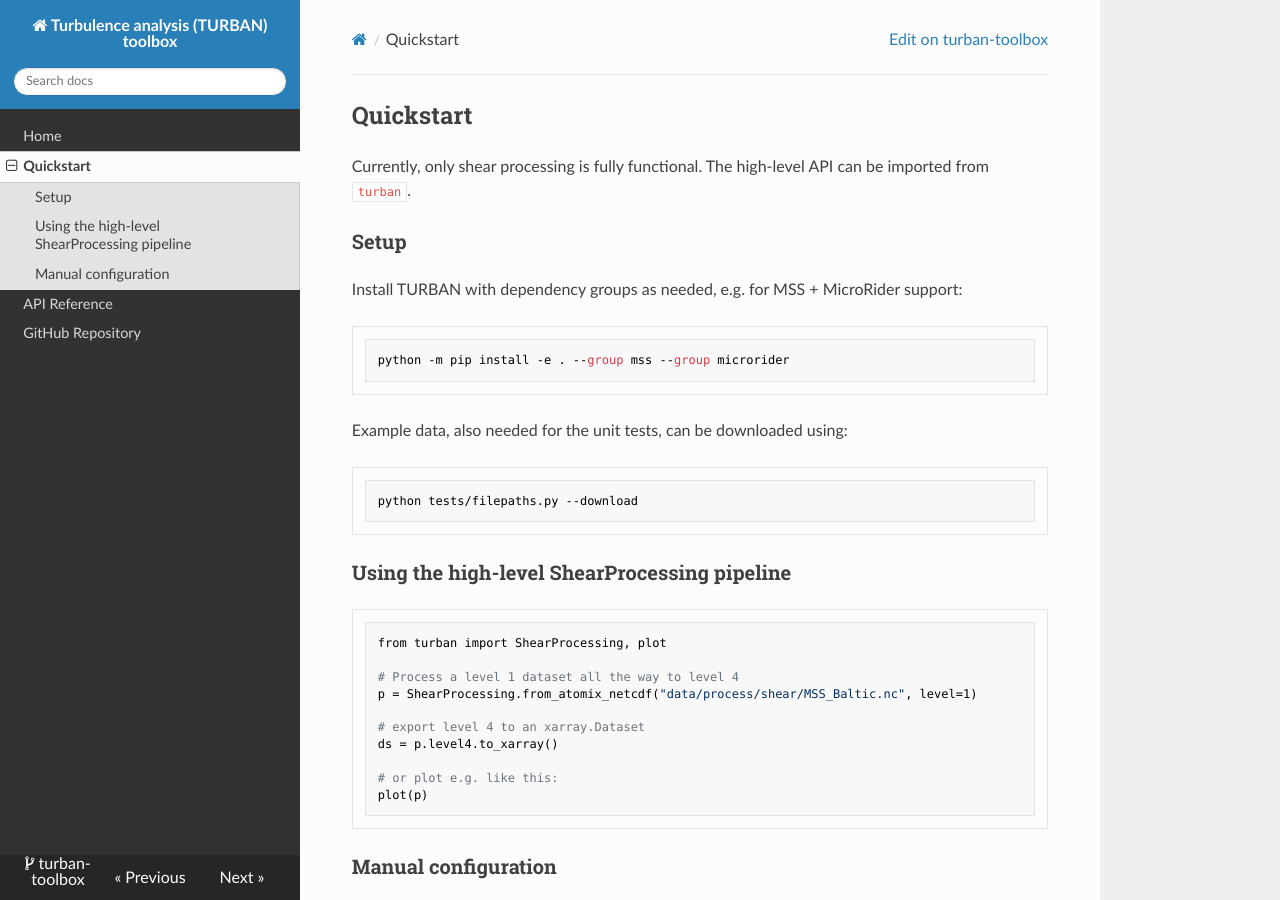
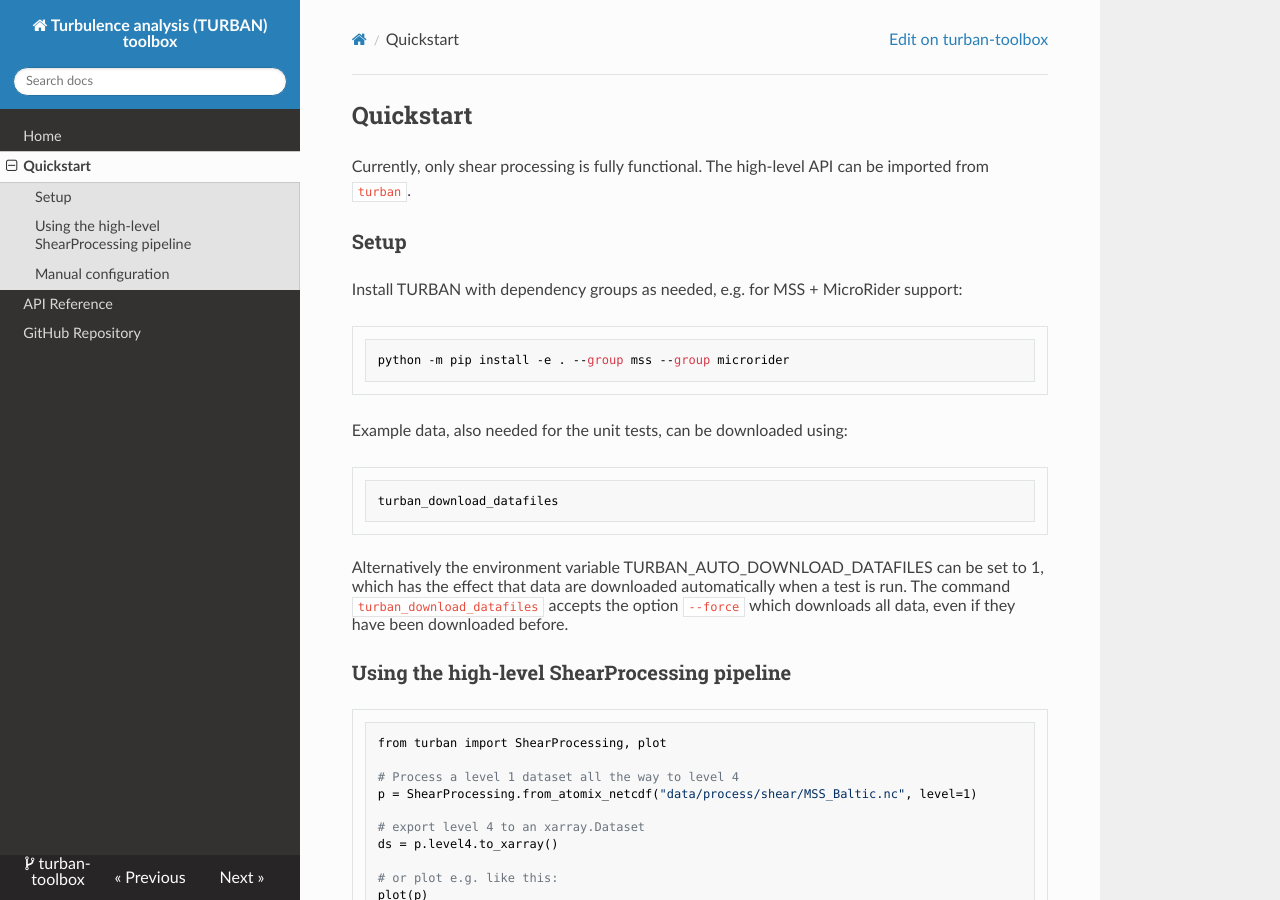
Before and after one commit to turban-toolbox/turban-toolbox, an MkDocs documentation site: the page built from docs/quickstart.md, in a window 1280 px wide and 900 px high. Built offline with MkDocs 1.6.1, drawn with Linux system fonts in a browser that asks for light colours; nearby versions of some CDN libraries.

````diff
--- a/docs/quickstart.md
+++ b/docs/quickstart.md
@@ -12,8 +12,13 @@
 
 Example data, also needed for the unit tests, can be downloaded using:
 ```bash
-python tests/filepaths.py --download
+turban_download_datafiles
 ```
+Alternatively the environment variable TURBAN_AUTO_DOWNLOAD_DATAFILES
+can be set to 1, which has the effect that data are downloaded
+automatically when a test is run. The command
+```turban_download_datafiles``` accepts the option ```--force``` which
+downloads all data, even if they have been downloaded before.
 
 ### Using the high-level ShearProcessing pipeline
 
````
Also changed, not shown: 1 other file.
